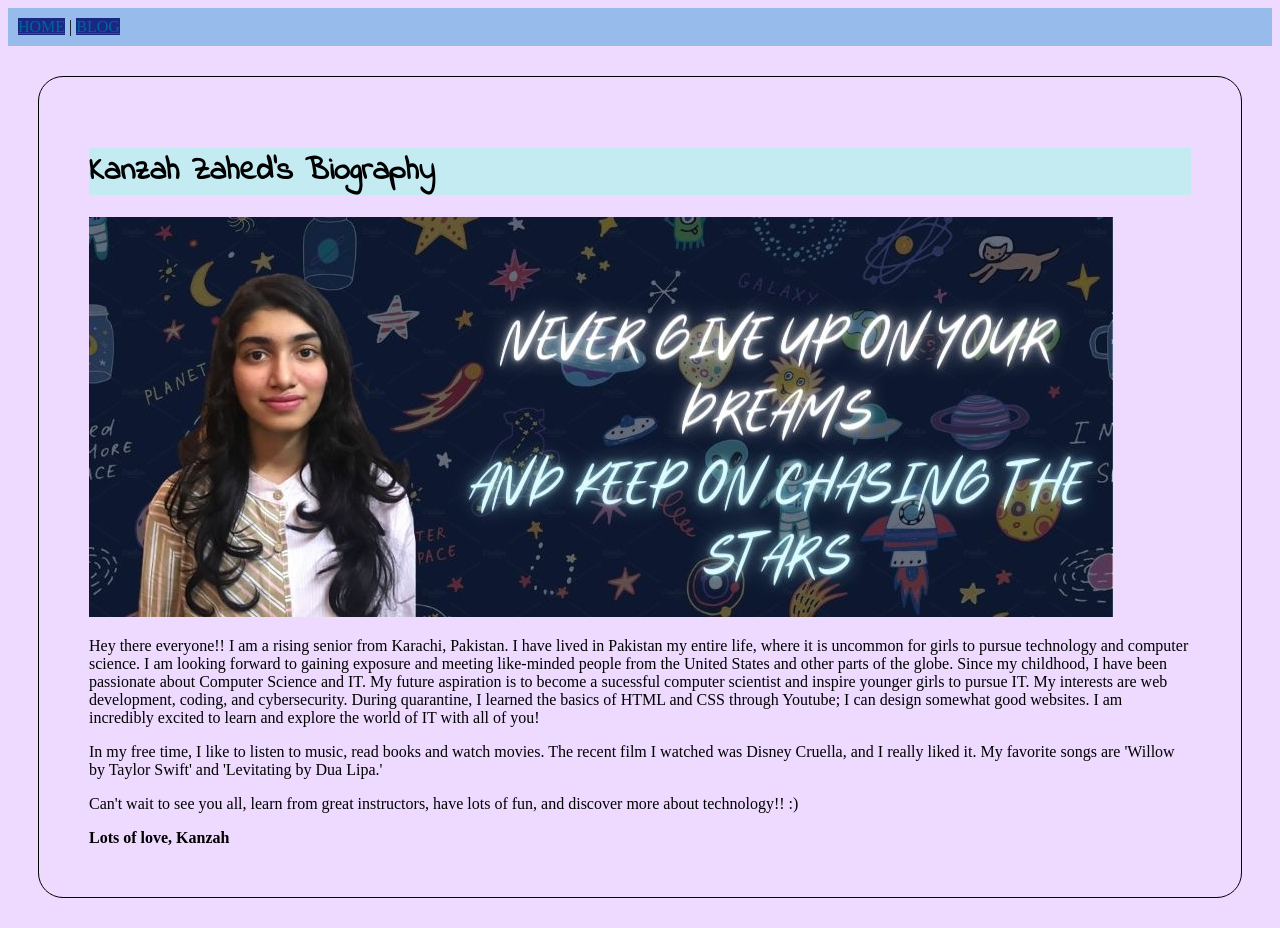
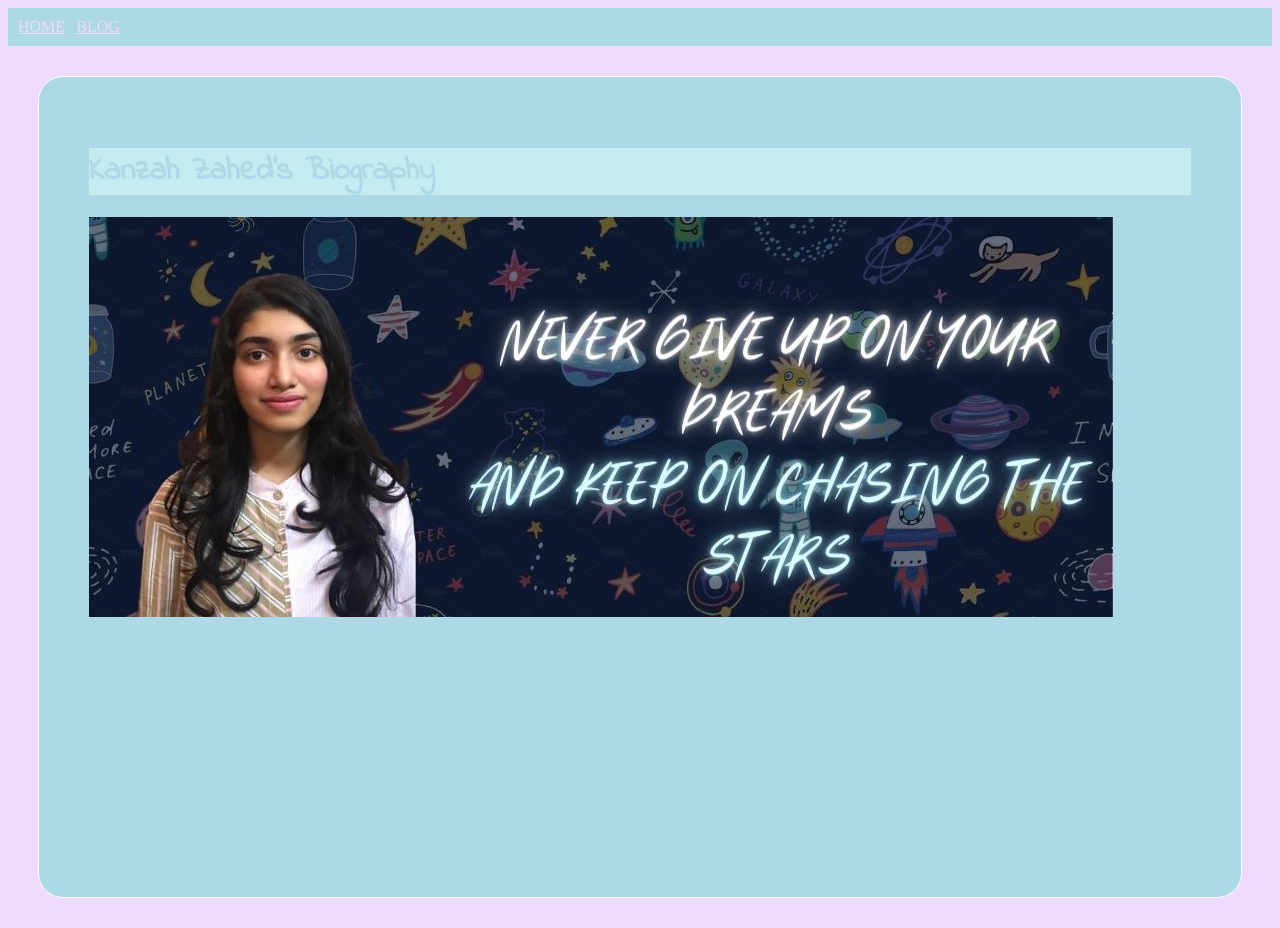
Before and after one commit to itgirls2021/kfzahed, a plain HTML site: page index.html in a window 1280 px wide. Drawn offline with Linux system fonts and the light colour scheme.

Commit message:
Add files via upload

```diff
--- a/styles.css
+++ b/styles.css
@@ -1,22 +1,22 @@
 body {
-        color: rgb(179, 233, 250) (86, 21, 172);
+        color: lightblue;
         background-color:rgb(238, 217, 255);
 }
 h1 { color: rgb(2, 100, 156) (252, 252, 252); background-color: rgb(195, 235, 241);  font-family: 'Indie Flower', cursive;}
 h2 {color: rgb(112, 0, 134) (86, 21, 172); font-family: 'Indie Flower', cursive;}
-a {color:rgb(2, 100, 156)}
-nav a {background-color:rgb(24, 40, 131) ;}
+a {color: rgb(238, 217, 255);}
+nav a {background-color: lightblue}
 nav{
         padding: 10px;
         margin-bottom: 30px;
-        background-color:rgb(151, 187, 235) ;
+        background-color: lightblue ;
 
 }
 nav a:hover {background-color: rgb(112, 0, 134) (86, 21, 172);}
 div{
-        border: 1px solid black;
+        border: 1px solid white;
         margin: 30px;
         padding: 50px;
-        background-color: rgb(179, 233, 250) (86, 21, 172) ;
+        background-color: lightblue;
         border-radius: 25px;
 }
```
Also changed, not shown: blog.html (+4 -3 lines).
